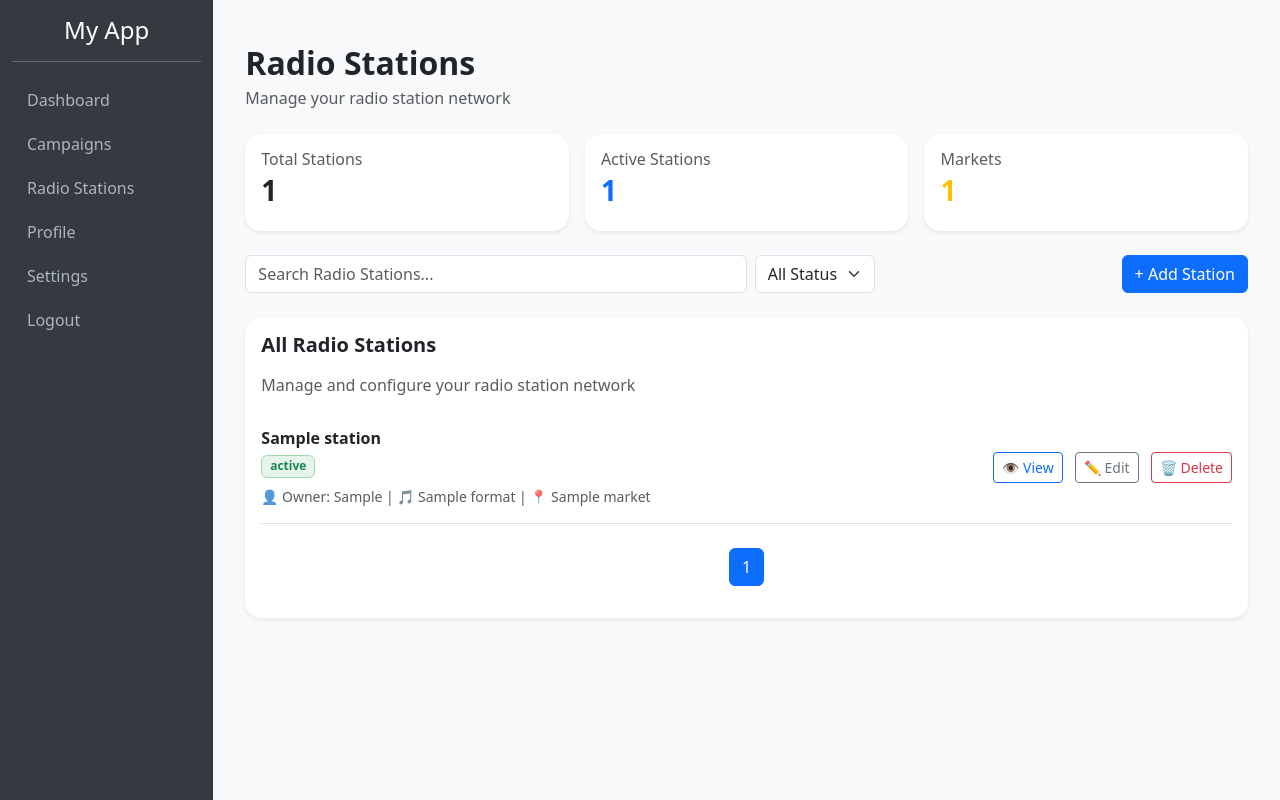
After one commit to ashwindersharma1/Django_practise, a Django app: page /admin/radio_stations/ in a window 1280 px wide. The commit adds this page. Run offline with Django 5.2, Linux system fonts and the light colour scheme; tables that the repository leaves empty hold one stand-in row (values such as "Sample post").

Commit message:
Radio Station List .

```diff
--- /dev/null
+++ b/mysite/admin_panel/static/admin_panel/css/styles.css
@@ -0,0 +1,7 @@
+
+.badge.bg-success-subtle {
+  background-color: #e6f4ea !important;
+}
+.border-success-subtle {
+  border-color: #a3d9b1 !important;
+}
--- a/mysite/admin_panel/templates/admin_panel/layout/base_dashboard.html
+++ b/mysite/admin_panel/templates/admin_panel/layout/base_dashboard.html
@@ -1,9 +1,14 @@
+{% load static %}
 <!DOCTYPE html>
 <html lang="en">
 <head>
     <meta charset="UTF-8">
     <title>{% block title %}Dashboard{% endblock %}</title>
     <link rel="stylesheet" href="https://cdn.jsdelivr.net/npm/bootstrap@5.3.3/dist/css/bootstrap.min.css">
+    <script src="https://code.jquery.com/jquery-3.7.1.min.js"
+        integrity="sha256-/JqT3SQfawRcv/BIHPThkBvs0D6Z6saoMbA6ncd8eYc="
+        crossorigin="anonymous"></script>
+
     <style>
         body {
             background-color: #f8f9fa;
@@ -28,6 +33,8 @@
             padding: 20px;
         }
     </style>
+    <link rel="stylesheet" href="{% static 'admin_panel/css/styles.css' %}">
+
 </head>
 <body>
 <div class="container-fluid">
@@ -39,6 +46,7 @@
             {% block sidebar %}
             <a href="#">Dashboard</a>
             <a href="{% url 'view_campaigns' %}">Campaigns</a>
+            <a href="{% url 'list_radio_stations' %}">Radio Stations</a>
             <a href="#">Profile</a>
             <a href="#">Settings</a>
             <a href="{% url 'logout' %}">Logout</a>
--- /dev/null
+++ b/mysite/admin_panel/templates/admin_panel/layout/radio_stations/list.html
@@ -0,0 +1,109 @@
+{% extends "admin_panel/layout/base_dashboard.html" %}
+
+{% block title %} Dashboard{% endblock %}
+
+
+
+{% comment %} {% extends "base.html" %} {% endcomment %}
+
+
+{% block content %}
+<div class="container py-4">
+  <h2 class="fw-bold mb-1">Radio Stations</h2>
+  <p class="text-muted mb-4">Manage your radio station network</p>
+
+  <!-- Top Metrics -->
+  <div class="row g-3 mb-4">
+    <div class="col-md-4">
+      <div class="card shadow-sm border-0 rounded-4 p-3">
+        <h6 class="text-muted mb-1">Total Stations</h6>
+        <h3 class="fw-bold">{{ total_stations }}</h3>
+      </div>
+    </div>
+    <div class="col-md-4">
+      <div class="card shadow-sm border-0 rounded-4 p-3">
+        <h6 class="text-muted mb-1">Active Stations</h6>
+        <h3 class="fw-bold text-primary">{{ active_stations }}</h3>
+      </div>
+    </div>
+    <div class="col-md-4">
+      <div class="card shadow-sm border-0 rounded-4 p-3">
+        <h6 class="text-muted mb-1">Markets</h6>
+        <h3 class="fw-bold text-warning">{{ total_markets }}</h3>
+      </div>
+    </div>
+  </div>
+
+  <!-- Search and Filter -->
+  <div class="d-flex align-items-center mb-4 gap-2">
+    <input type="text" id="searchBox" class="form-control w-50" placeholder="Search Radio Stations..." />
+    <select id="statusFilter" class="form-select w-auto">
+      <option value="">All Status</option>
+      <option value="active">Active</option>
+      <option value="inactive">Inactive</option>
+    </select>
+    <a href="#" class="btn btn-primary ms-auto">+ Add Station</a>
+  </div>
+
+  <!-- Station List -->
+  <div class="card p-3 shadow-sm border-0 rounded-4">
+    <h5 class="fw-bold mb-3">All Radio Stations</h5>
+    <p class="text-muted">Manage and configure your radio station network</p>
+
+    {% for station in page_obj %}
+      <div class="d-flex justify-content-between align-items-center border-bottom py-3">
+        <div>
+          <h6 class="fw-bold mb-1">{{ station.name }}</h6>
+          {% if station.is_active %}
+            <span class="badge bg-success-subtle text-success border border-success-subtle">active</span>
+          {% else %}
+            <span class="badge bg-secondary">inactive</span>
+          {% endif %}
+          <p class="mb-0 mt-2 text-muted small">
+            👤 Owner: {{ station.owner|default:"N/A" }} |
+            🎵 {{ station.format.name|default:"N/A" }} |
+            📍 {{ station.market.name|default:"N/A" }}
+          </p>
+        </div>
+        <div>
+          <a href="#" class="btn btn-outline-primary btn-sm me-2">👁 View</a>
+          <a href="#" class="btn btn-outline-secondary btn-sm me-2">✏️ Edit</a>
+          <a href="#" class="btn btn-outline-danger btn-sm">🗑 Delete</a>
+        </div>
+      </div>
+    {% empty %}
+      <p class="text-muted text-center py-4">No stations found.</p>
+    {% endfor %}
+
+    <!-- Pagination -->
+    <div class="d-flex justify-content-center mt-4">
+      <nav>
+        <ul class="pagination">
+          {% if page_obj.has_previous %}
+            <li class="page-item"><a href="?page={{ page_obj.previous_page_number }}" class="page-link">&laquo;</a></li>
+          {% endif %}
+          {% for num in page_obj.paginator.page_range %}
+            <li class="page-item {% if page_obj.number == num %}active{% endif %}">
+              <a href="?page={{ num }}" class="page-link">{{ num }}</a>
+            </li>
+          {% endfor %}
+          {% if page_obj.has_next %}
+            <li class="page-item"><a href="?page={{ page_obj.next_page_number }}" class="page-link">&raquo;</a></li>
+          {% endif %}
+        </ul>
+      </nav>
+    </div>
+  </div>
+</div>
+
+{% comment %} <script src="{% static 'js/jquery.min.js' %}"></script> {% endcomment %}
+<script>
+  // (Later we can add AJAX-based pagination)
+  $('#searchBox').on('keyup', function() {
+    const query = $(this).val().toLowerCase();
+    $('.station-item').each(function() {
+      $(this).toggle($(this).text().toLowerCase().includes(query));
+    });
+  });
+</script>
+{% endblock %}
--- a/mysite/admin_panel/urls.py
+++ b/mysite/admin_panel/urls.py
@@ -4,4 +4,5 @@ from . import views
 urlpatterns = [
     path('dashboard/', views.dashboard, name='admin_dashboard'),
     path('campaigns/', views.view_campaigns, name='view_campaigns'),
+     path('radio_stations/', views.list_radio_stations, name='list_radio_stations')
 ]
--- a/mysite/admin_panel/views.py
+++ b/mysite/admin_panel/views.py
@@ -1,6 +1,7 @@
 from django.shortcuts import render
 from accounts.utils import admin_required
-
+from admin_panel.models import RadioStation,Market,Format,Representative
+from django.core.paginator import Paginator
 # Create your views here.
 
 @admin_required
@@ -9,3 +10,39 @@ def dashboard(request):
 
 def view_campaigns(request):
     return render(request, 'admin_panel/view_campaigns.html')
+
+def view_radio_stations(request):
+     radio_stations = (
+        RadioStation.objects
+        .select_related('market', 'format', 'rep')
+        .all()
+        .order_by('name')
+    )
+
+def list_radio_stations(request):
+    # Base queryset with joins
+    radio_stations_qs = (
+        RadioStation.objects
+        .select_related('market', 'format', 'rep')
+        .all()
+        .order_by('name')
+    )
+
+    # --- Pagination setup ---
+    page_number = request.GET.get('page', 1)
+    paginator = Paginator(radio_stations_qs, 10)  # 10 records per page
+    page_obj = paginator.get_page(page_number)
+
+    # --- Counts ---
+    total_stations = RadioStation.objects.count()
+    active_stations = RadioStation.objects.filter(is_active=True).count()
+    total_markets = Market.objects.count()
+
+    context = {
+        'page_obj': page_obj,
+        'total_stations': total_stations,
+        'active_stations': active_stations,
+        'total_markets': total_markets,
+    }
+
+    return render(request, 'admin_panel/layout/radio_stations/list.html', context)
```
